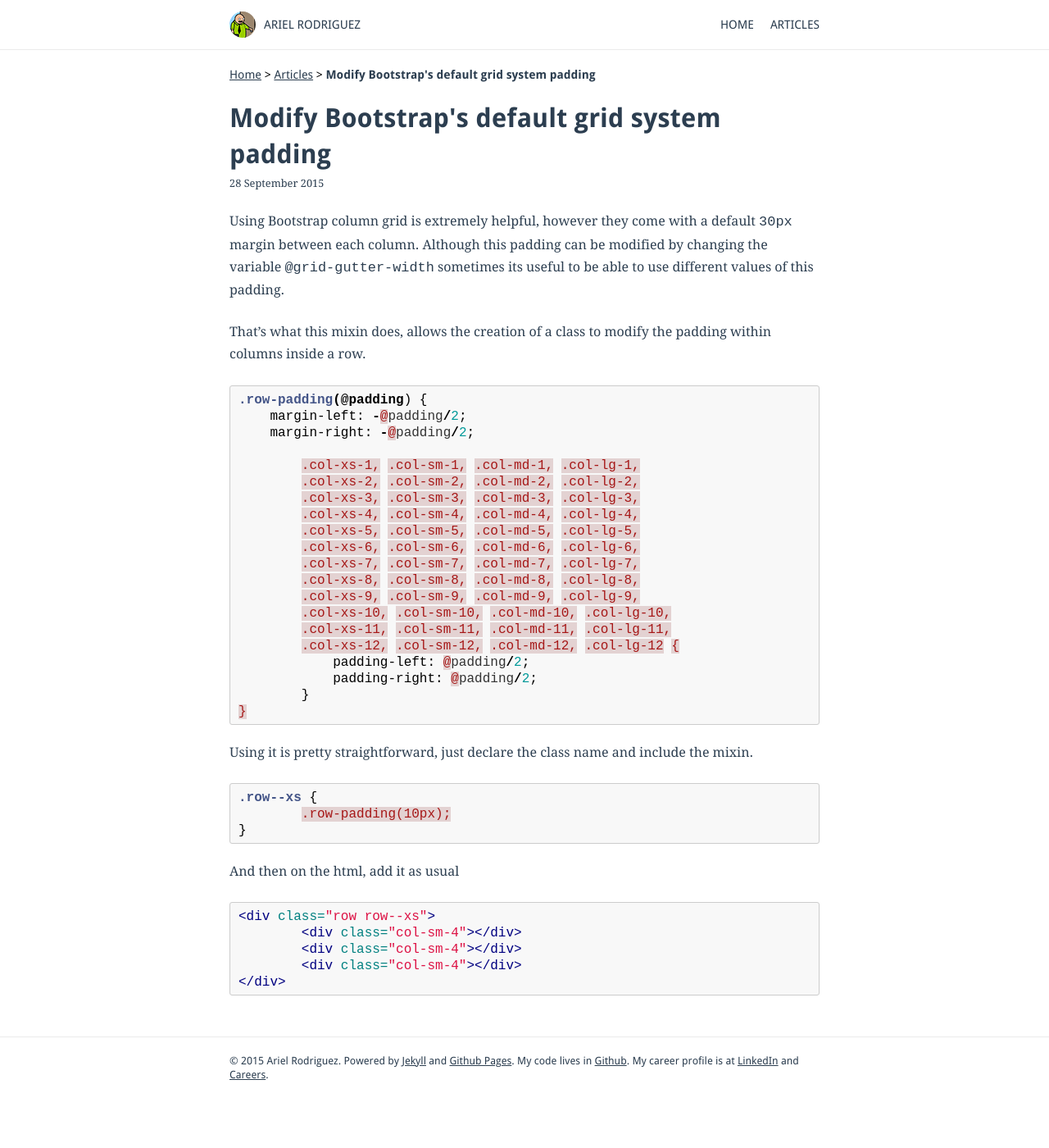
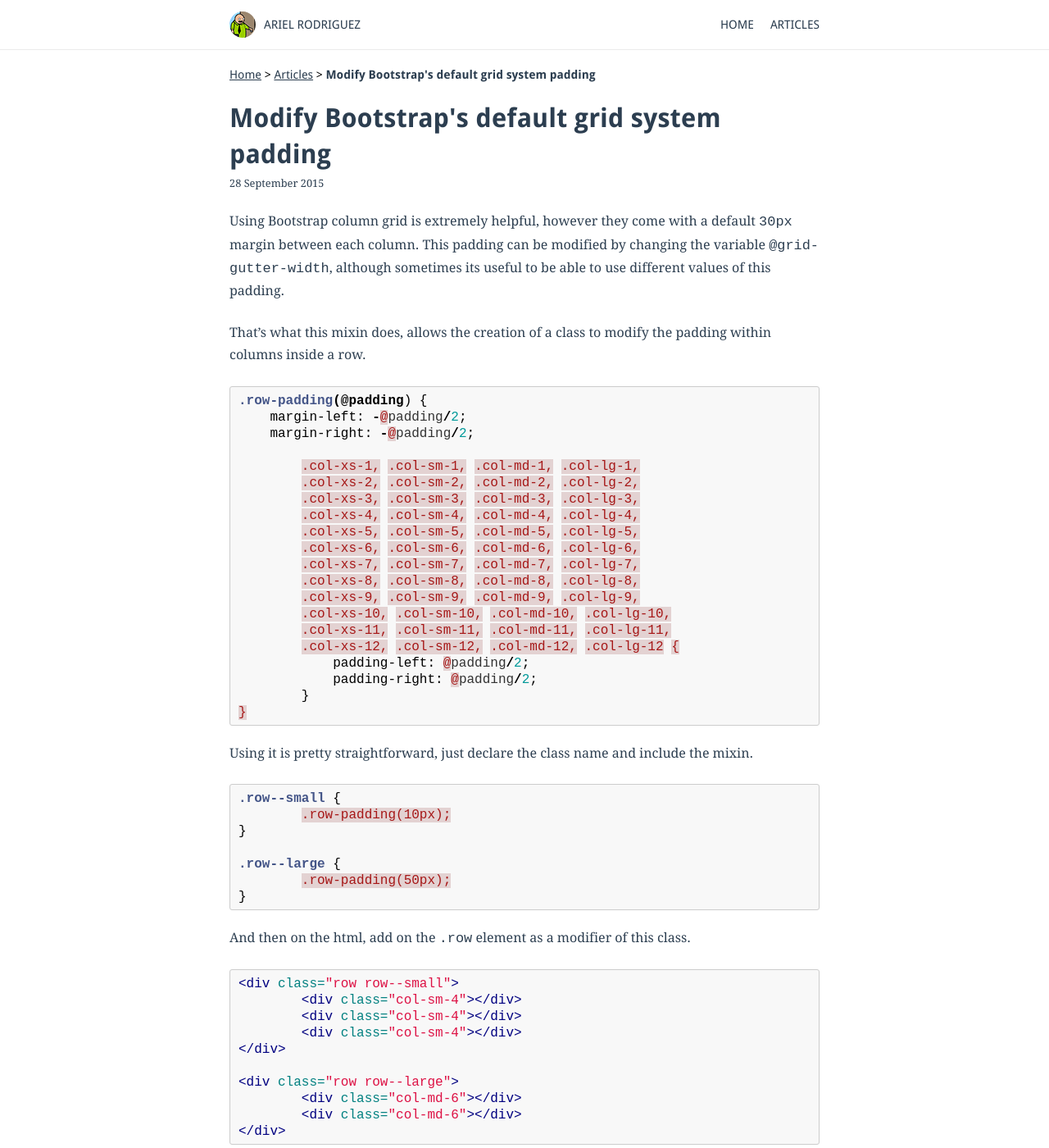
Before and after one commit to arielsvn/arielsvn.github.io, a Jekyll site: the page built from _posts/2015-09-28-bootstrap-row-padding.md, in a window 1280 px wide and 1400 px high. Shown: the whole window at 82% size. Built offline with Jekyll 4.4.1, drawn with Linux system fonts in a browser that asks for light colours; Markdown is read by kramdown in place of the engine named in the settings.

Commit message:
improvements

````diff
--- a/_posts/2015-09-28-bootstrap-row-padding.md
+++ b/_posts/2015-09-28-bootstrap-row-padding.md
@@ -5,7 +5,7 @@ date:   2015-09-28 09:00:01
 categories: bootstrap3
 ---
 
-Using Bootstrap column grid is extremely helpful, however they come with a default `30px` margin between each column. Although this padding can be modified by changing the variable `@grid-gutter-width` sometimes its useful to be able to use different values of this padding.
+Using Bootstrap column grid is extremely helpful, however they come with a default `30px` margin between each column. This padding can be modified by changing the variable `@grid-gutter-width`, although sometimes its useful to be able to use different values of this padding.
 
 That's what this mixin does, allows the creation of a class to modify the padding within columns inside a row.
 
@@ -35,17 +35,26 @@ That's what this mixin does, allows the creation of a class to modify the paddin
 Using it is pretty straightforward, just declare the class name and include the mixin.
 
 ```css
-.row--xs {
+.row--small {
 	.row-padding(10px);
+}
+
+.row--large {
+	.row-padding(50px);
 }
 ```
 
-And then on the html, add it as usual
+And then on the html, add on the `.row` element as a modifier of this class.
 
 ```html
-<div class="row row--xs">
+<div class="row row--small">
 	<div class="col-sm-4"></div>
 	<div class="col-sm-4"></div>
 	<div class="col-sm-4"></div>
 </div>
+
+<div class="row row--large">
+	<div class="col-md-6"></div>
+	<div class="col-md-6"></div>
+</div>
 ```
````
